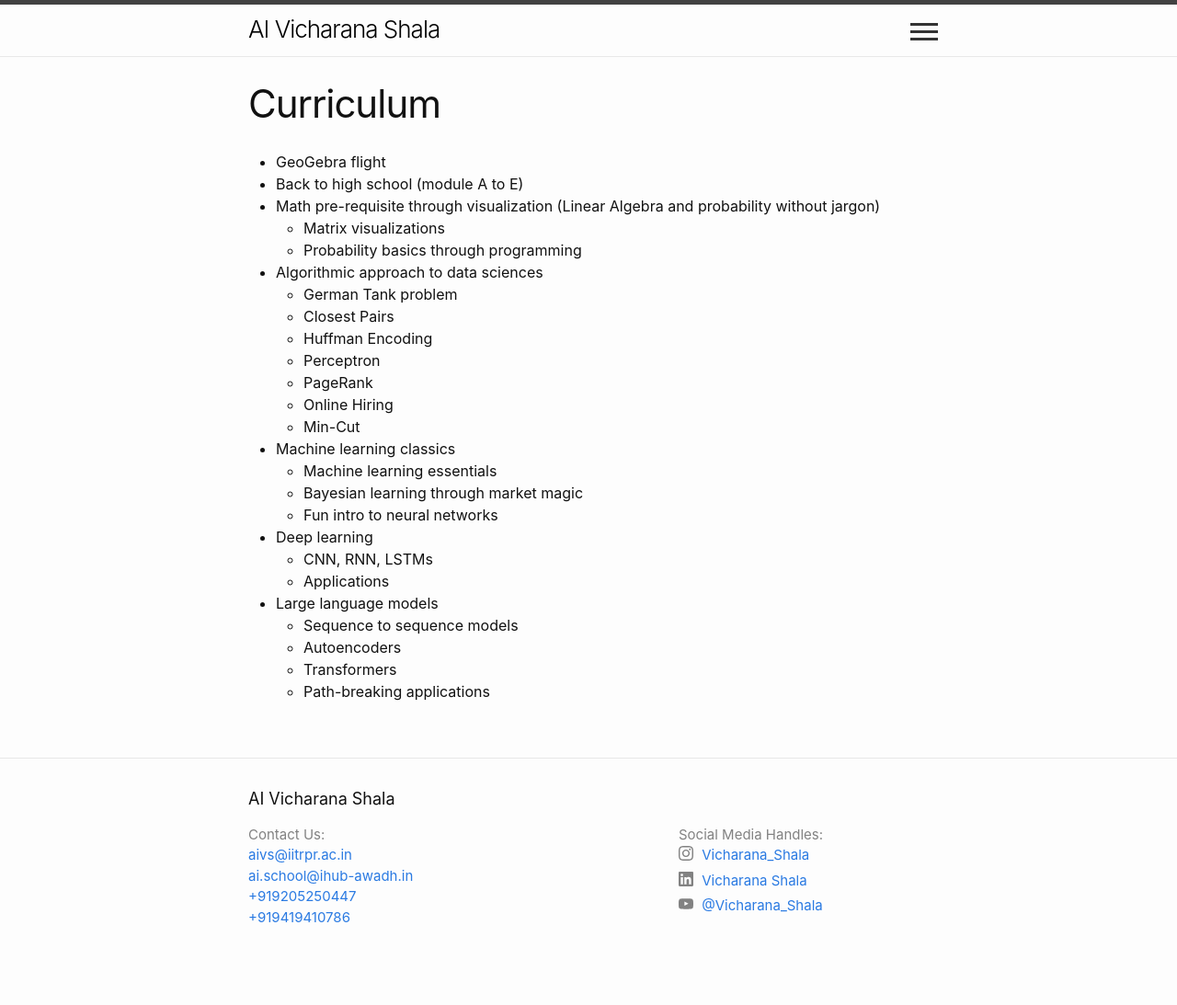
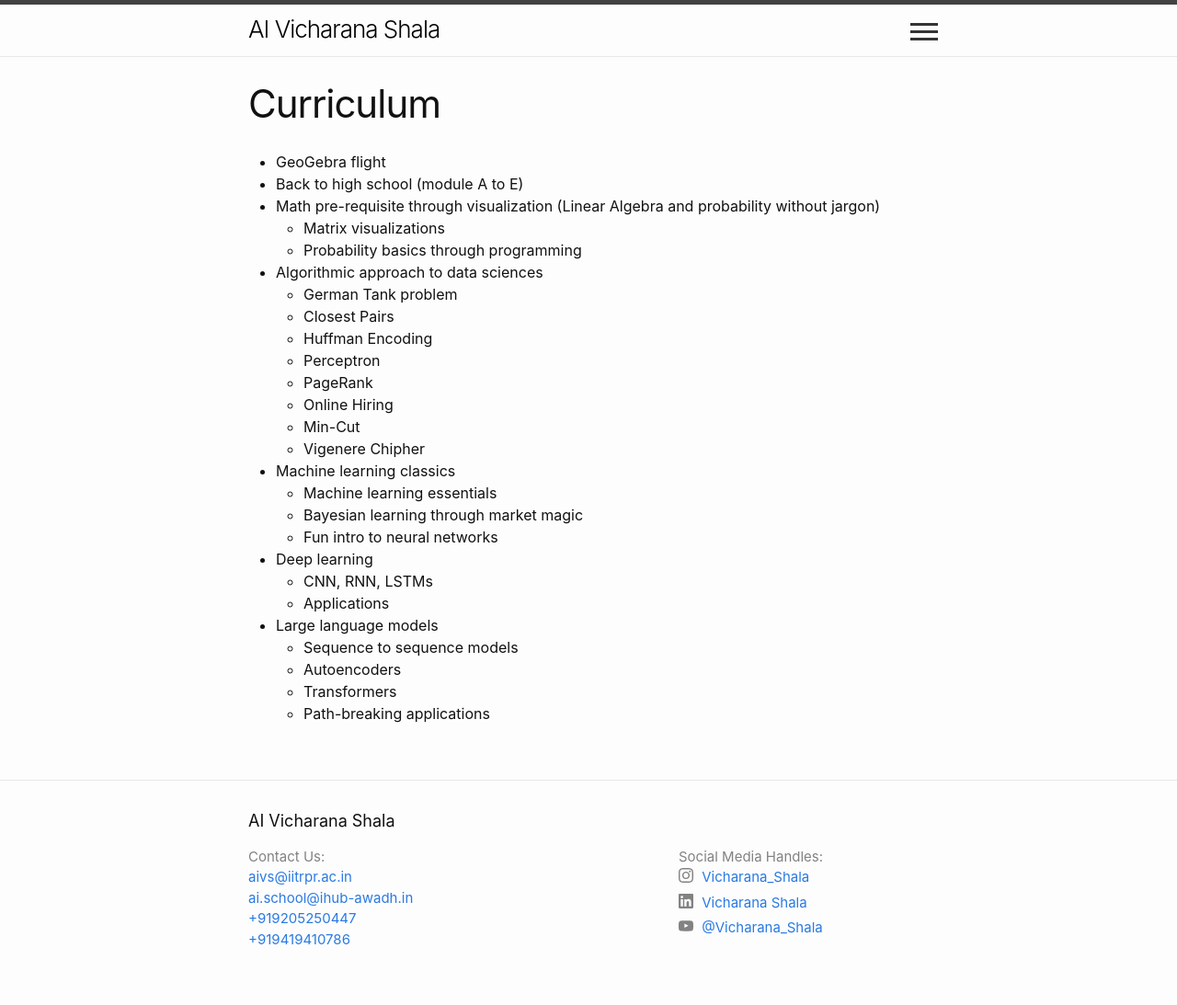
Before and after one commit to sudarshansudarshan/aicamp, a Jekyll site: the page built from Curriculum.md, in a window 1280 px wide. Shown: the whole page at 92% size. Built offline with Jekyll 4.4.1, drawn with Linux system fonts in a browser that asks for light colours; before the commit the page ends 1069 px from its top, so only the background shows below that.

Commit message:
Update Curriculum.md

```diff
--- a/Curriculum.md
+++ b/Curriculum.md
@@ -18,6 +18,7 @@ order: 2
   - PageRank
   - Online Hiring
   - Min-Cut
+  - Vigenere Chipher
 - Machine learning classics
   - Machine learning essentials
   - Bayesian learning through market magic
```
